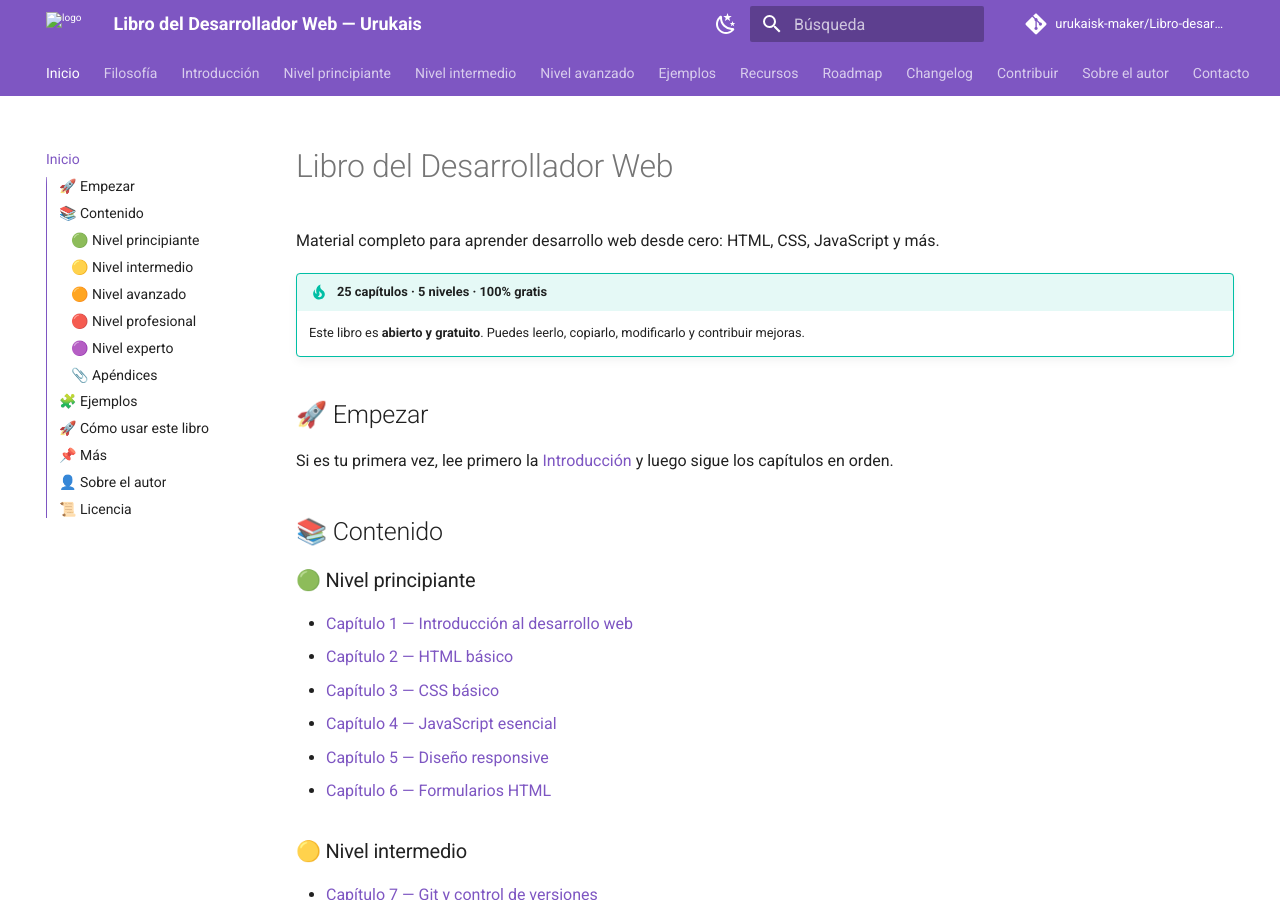
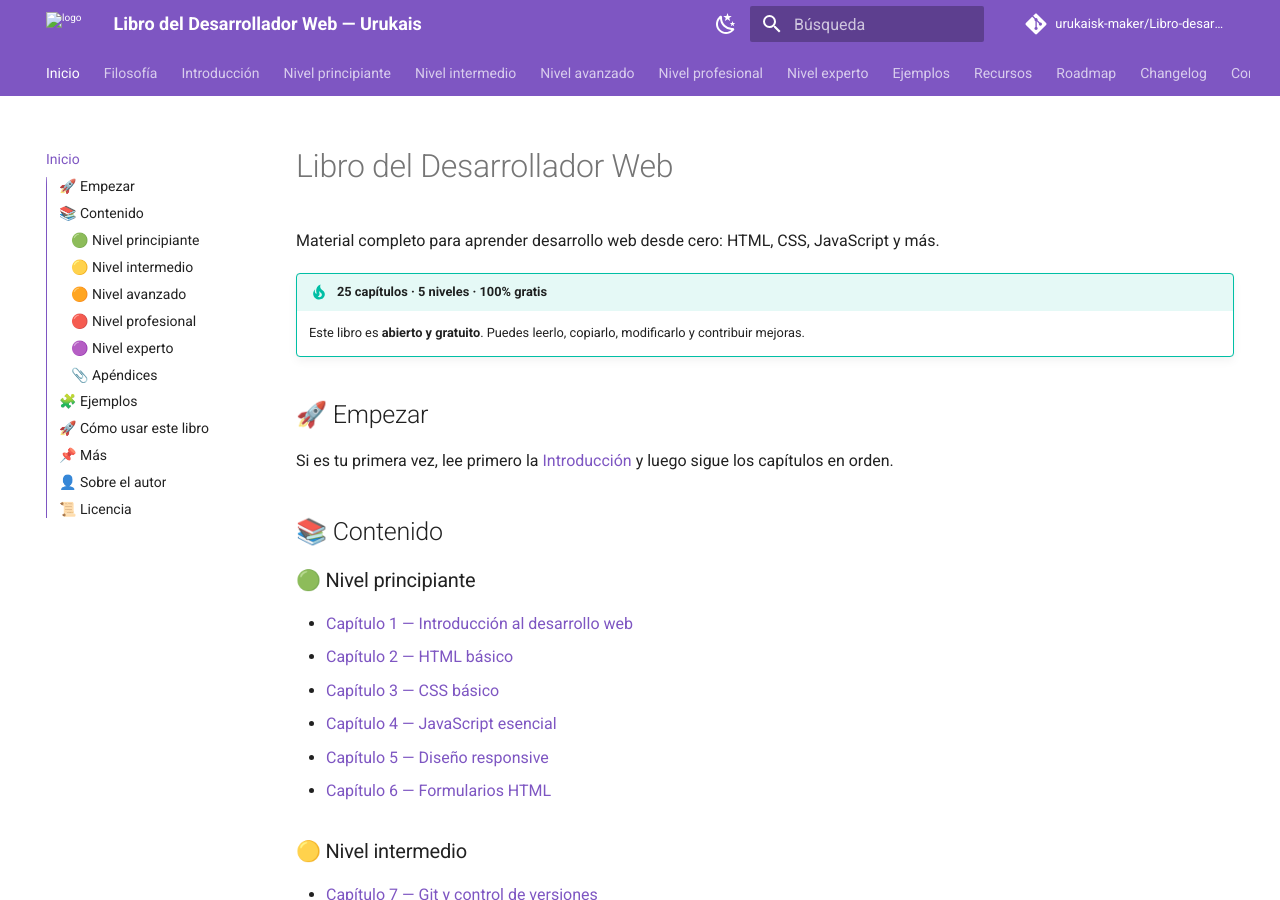
Before and after one commit to urukaisk-maker/Libro-desarrollador-Web-Urukais-, an MkDocs documentation site: the page built from docs/index.md, in a window 1280 px wide and 900 px high. Built offline with MkDocs 1.6.1 and Material for MkDocs 9.7.7, drawn with Linux system fonts in a browser that asks for light colours; comment, search, counter and statistics services are not loaded; some of the changed lines change nothing that is shown; some of the changed text lies outside the part shown.

Commit message:
Update mkdocs.yml

```diff
--- a/mkdocs.yml
+++ b/mkdocs.yml
@@ -58,8 +58,10 @@ nav:
       - "16 — Testing frontend": capitulos/16-testing.md
       - "17 — Rendimiento web": capitulos/17-rendimiento.md
       - "18 — Arquitectura frontend": capitulos/18-arquitectura.md
+  - Nivel profesional:
       - "19 — Full-stack con Node.js": capitulos/19-fullstack-node.md
       - "20 — DevOps para frontend": capitulos/20-devops.md
+  - Nivel experto:
       - "21 — Web Components": capitulos/21-web-components.md
       - "22 — Progressive Web Apps (PWA)": capitulos/22-pwa.md
       - "23 — WebSockets y tiempo real": capitulos/23-websockets.md
@@ -80,6 +82,10 @@ nav:
       - Glosario: apendices/glosario.md
       - Recursos por nivel: apendices/recursos-por-nivel.md
 
+plugins:
+  - search
+  - offline
+
 markdown_extensions:
   - admonition
   - attr_list
@@ -94,4 +100,17 @@ markdown_extensions:
   - toc:
       permalink: true
 
+extra:
+  generator: false
+  social:
+    - icon: fontawesome/brands/github
+      link: https://github.com/urukaisk-maker
+      name: GitHub de Urukais
+    - icon: fontawesome/solid/globe
+      link: https://silly-boba-dc057e.netlify.app/
+      name: Portfolio de Urukais
+  analytics:
+    provider: google
+    property: G-61PDYH5BZN
+
 copyright: © 2026 Manuel Casimiro Carrasco — Urukais
```
